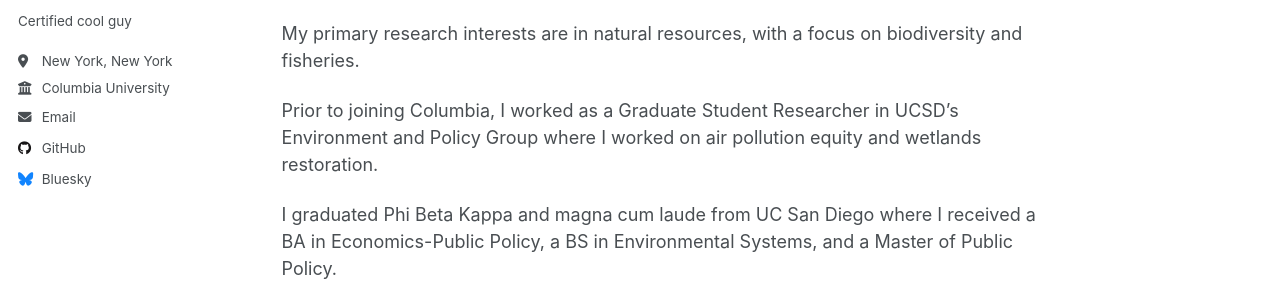
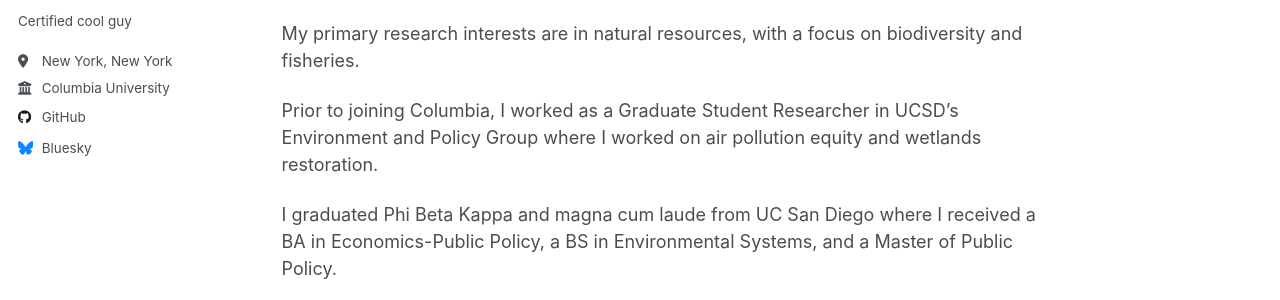
Before and after one commit to Sean-Reese/sean-reese.github.io, a Jekyll site: the page built from _pages/about.md, in a window 1280 px wide. Shown: the part 199-499 px from the top of the page. Built offline with Jekyll 4.4.1, drawn with Linux system fonts in a browser that asks for light colours.

Commit message:
Update _config.yml

```diff
--- a/_config.yml
+++ b/_config.yml
@@ -29,7 +29,7 @@ author:
   location         : "New York, New York"
   employer         : "Columbia University"
   uri              : # URL
-  email            : "sean.reese@ecolumbia.edu"
+  sean.reese@columbia.edu: "sean.reese@ecolumbia.edu"
 
   # Academic websites
   academia         : # URL
```
